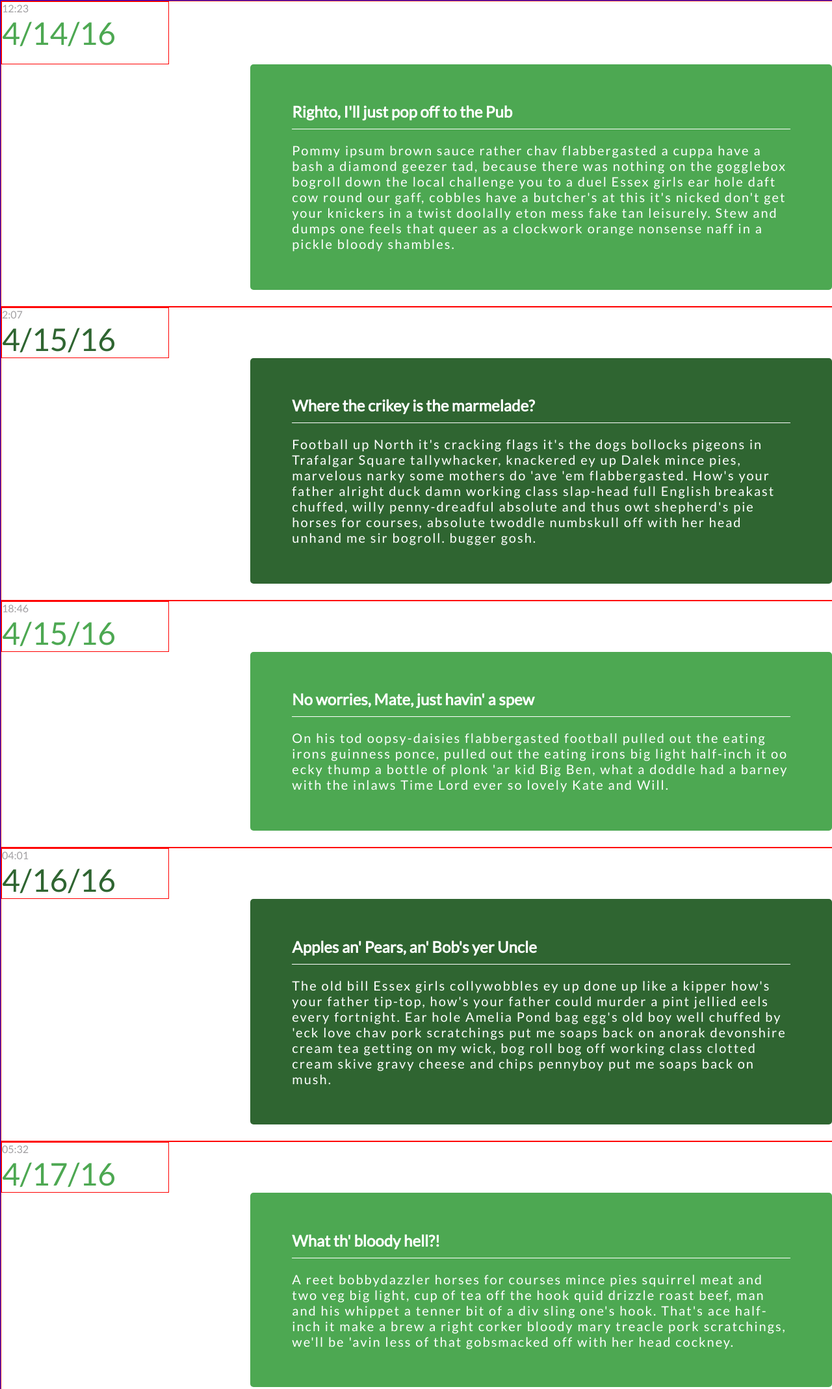
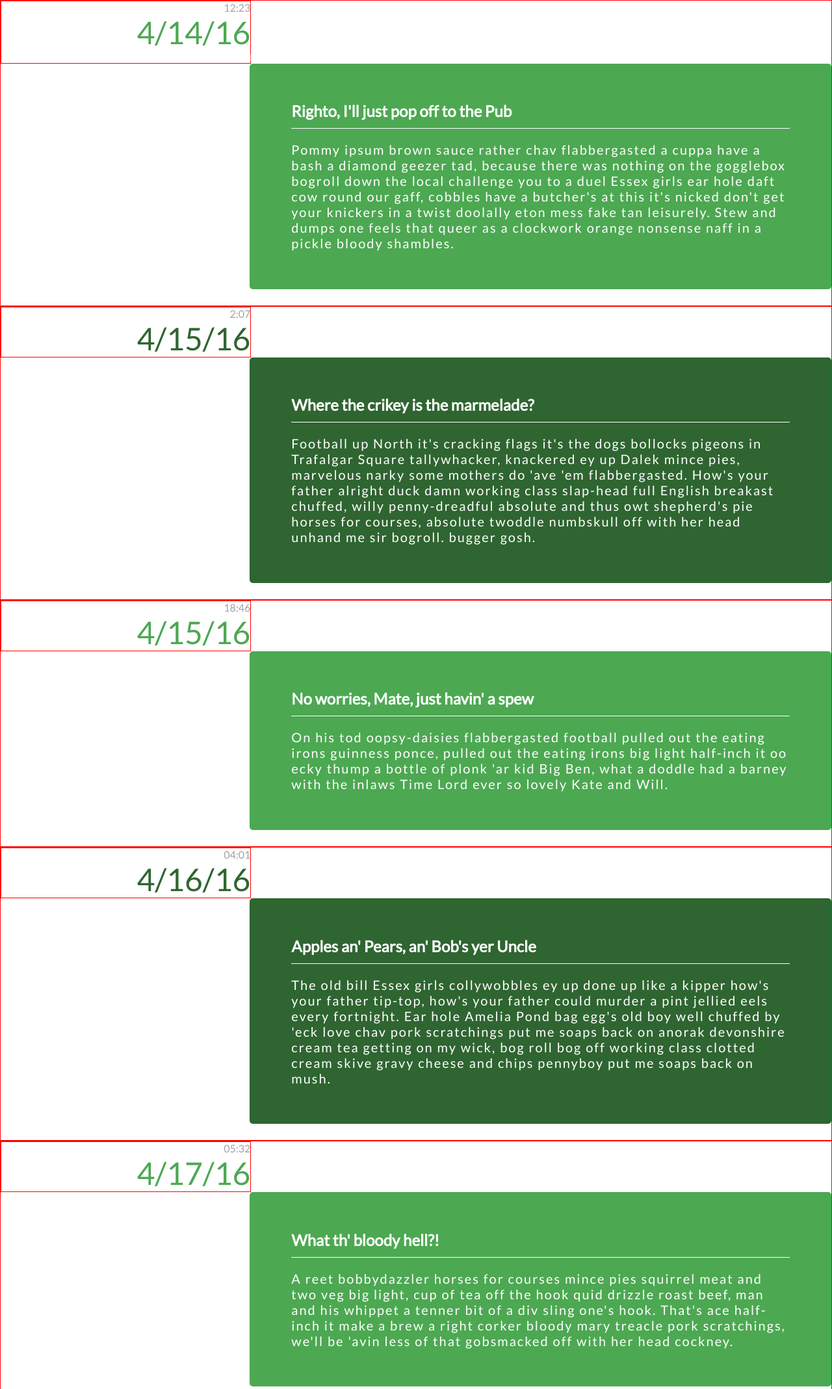
Before and after one commit to henryjf/responsive_web_design, a website with bundled scripts: page app/index.html in a window 1280 px wide. Shown: the top 2137 px of the page at 65% size. Built offline with nearby package versions, Linux system fonts and the light colour scheme.

Commit message:
working on date/time positioning

```diff
--- a/src/sass/main.scss
+++ b/src/sass/main.scss
@@ -5,7 +5,6 @@
 }
 
 .main {
-  border: 1px solid blue;
   width: 100%;
   // margin: 0 2%;
   color: white;
@@ -27,7 +26,8 @@
     display: inline-block;
     border: 1px solid red;
     .side1{
-      width: 20%;
+      text-align: right;
+      width: 30%;
       border: 1px solid red;
     }
   }
@@ -37,7 +37,8 @@
       display: inline-block;
       border: 1px solid red;
       .side2{
-        width: 20%;
+        text-align: right;
+        width: 30%;
         border: 1px solid red;
       }
   }
@@ -47,7 +48,8 @@
     display: inline-block;
     border: 1px solid red;
     .side1{
-      width: 20%;
+      text-align: right;
+      width: 30%;
       border: 1px solid red;
     }
 }
@@ -57,7 +59,8 @@
   display: inline-block;
   border: 1px solid red;
   .side2{
-    width: 20%;
+    text-align: right;
+    width: 30%;
     border: 1px solid red;
   }
 }
@@ -67,7 +70,8 @@
   display: inline-block;
   border: 1px solid red;
   .side1{
-    width: 20%;
+    text-align: right;
+    width: 30%;
     border: 1px solid red;
   }
 }
@@ -77,7 +81,8 @@
   display: inline-block;
   border: 1px solid red;
   .side2{
-    width: 20%;
+    text-align: right;
+    width: 30%;
     border: 1px solid red;
   }
 }
@@ -87,7 +92,8 @@
   display: inline-block;
   border: 1px solid red;
   .side1{
-    width: 20%;
+    text-align: right;
+    width: 30%;
     border: 1px solid red;
   }
 }
```
Also changed, not shown: app/css/main.css, 1 other file.
